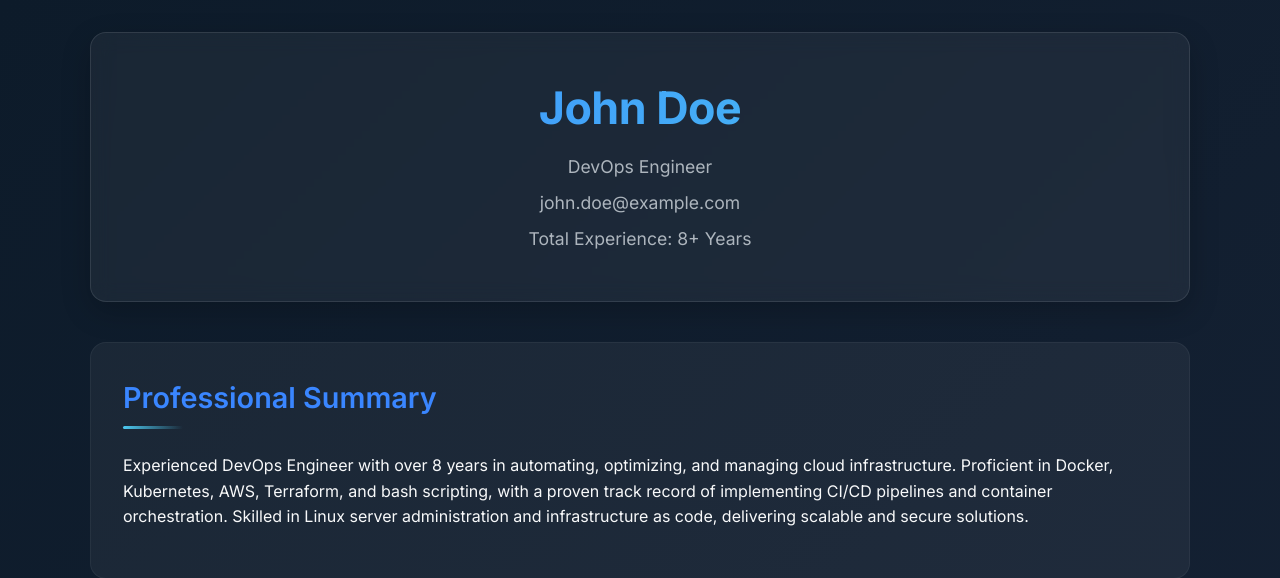
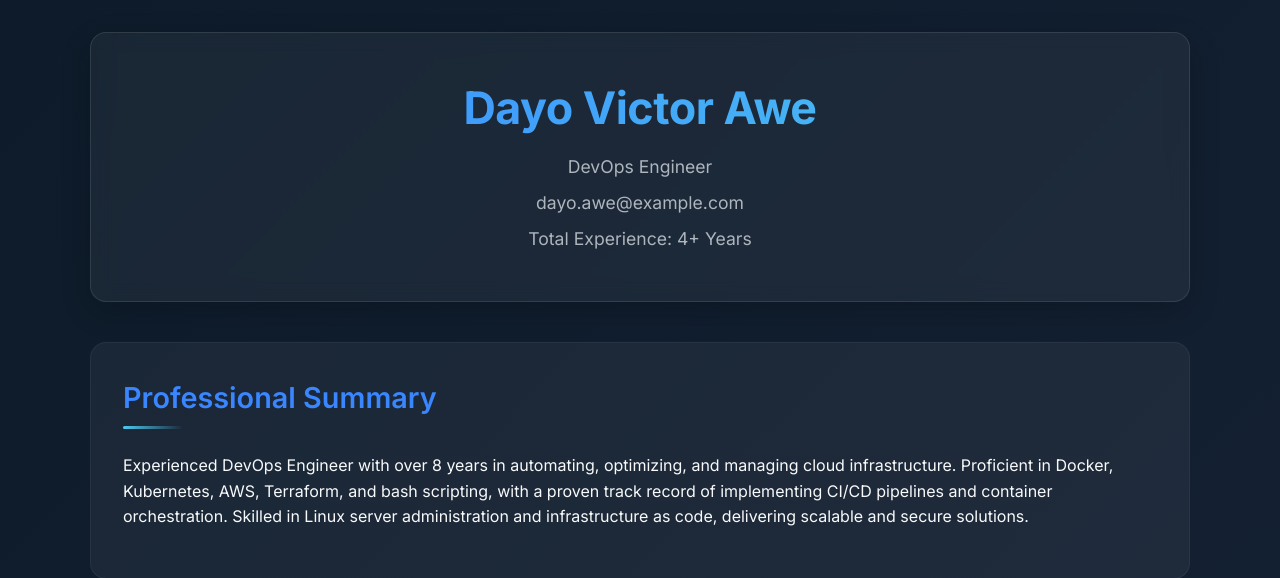
Before and after one commit to dayoawe1/my-resume-1, a Flask app: page / in a window 1280 px wide. Shown: the top 578 px of the page. Run offline with Flask 3, Linux system fonts and the light colour scheme.

Commit message:
Add name

```diff
--- a/templates/index.html
+++ b/templates/index.html
@@ -4,12 +4,12 @@
     <meta charset="UTF-8">
     <meta name="viewport" content="width=device-width, initial-scale=1.0, shrink-to-fit=no, viewport-fit=cover">
     <meta http-equiv="X-UA-Compatible" content="IE=edge">
-    <title> Serge Smith - DevOps Portfolio</title>
+    <title> Dayo Victor Awe - DevOps Portfolio</title>
 
     <!-- PWA Support -->
     <link rel="manifest" href="{{ url_for('static', filename='manifest.json') }}">
     <meta name="apple-mobile-web-app-capable" content="yes">
-    <meta name="apple-mobile-web-app-title" content="John Doe Portfolio">
+    <meta name="apple-mobile-web-app-title" content="Dayo Victor Awe Portfolio">
 
     <!-- Font Preloading -->
     <link rel="preload" href="https://fonts.googleapis.com/css2?family=Inter:wght@300;400;500;600;700&display=swap" as="style">
@@ -271,10 +271,10 @@
 <body>
     <div class="container">
         <header class="header">
-            <h1>John Doe</h1>
+            <h1>Dayo Victor Awe</h1>
             <p>DevOps Engineer</p>
-            <p>john.doe@example.com</p>
-            <p>Total Experience: 8+ Years</p>
+            <p>dayo.awe@example.com</p>
+            <p>Total Experience: 4+ Years</p>
         </header>
 
         <section class="section summary">
```
